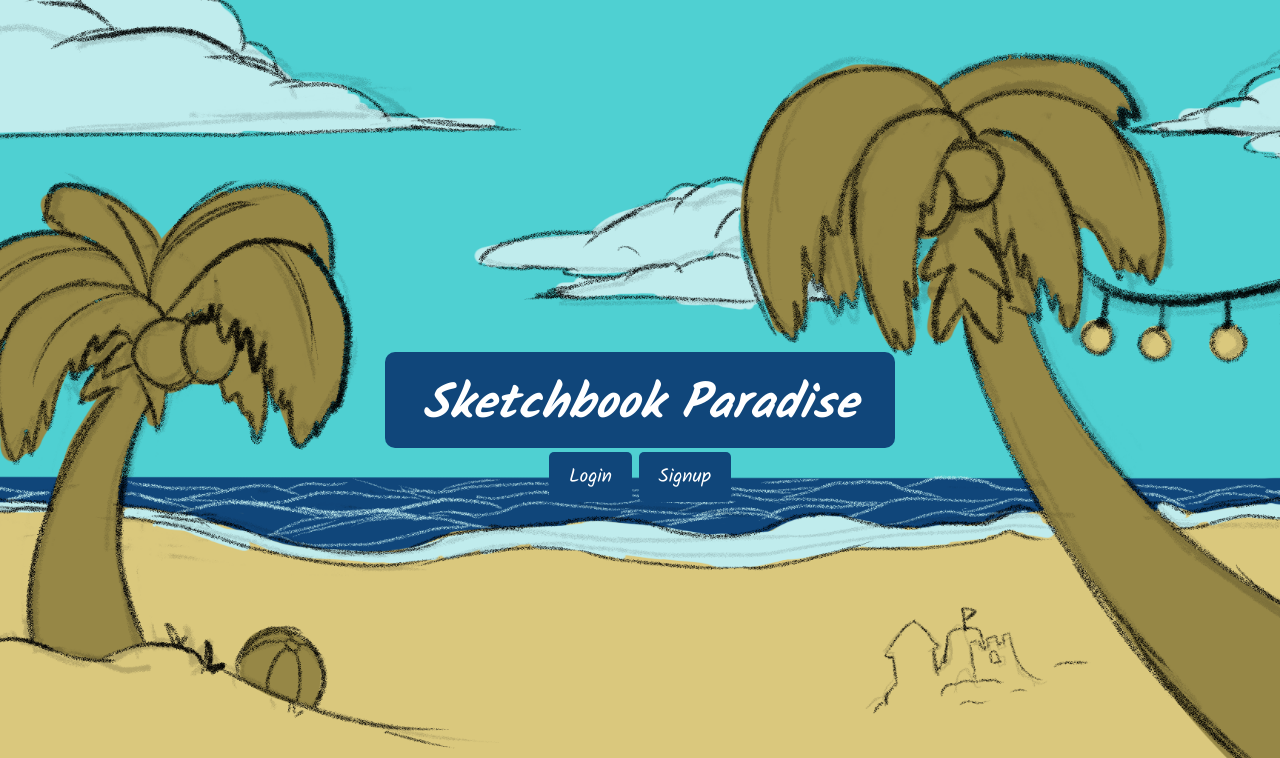
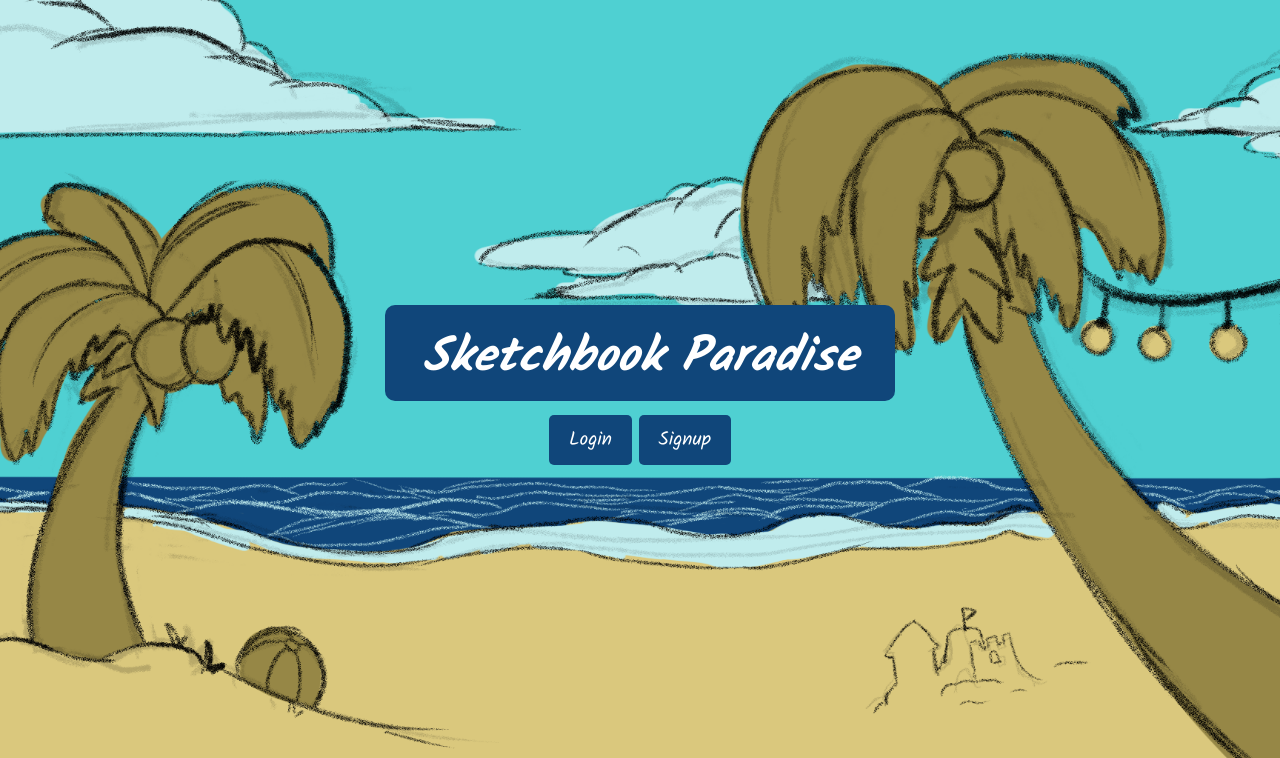
Before and after one commit to 45DegreeAngl/COP4331_Group_15, a PHP site: page / in a window 1280 px wide. Shown: the top 758 px of the page. Run offline with PHP 8.4, Linux system fonts and the light colour scheme.

Commit message:
Update styles.css

```diff
--- a/css/styles.css
+++ b/css/styles.css
@@ -294,6 +294,8 @@ body
     justify-content: center;
     position: absolute;
     padding-top: 15px;
+    margin-top: 10px;
+    top: 295px;
 }
 
 .signup-login-button {
@@ -301,7 +303,8 @@ body
     border: none;
     position: absolute;
     display: flex;
-    margin-top: 170px;
+    margin-top: 10px;
+    top: 405px;
 }
 
 .btn-custom {
```
